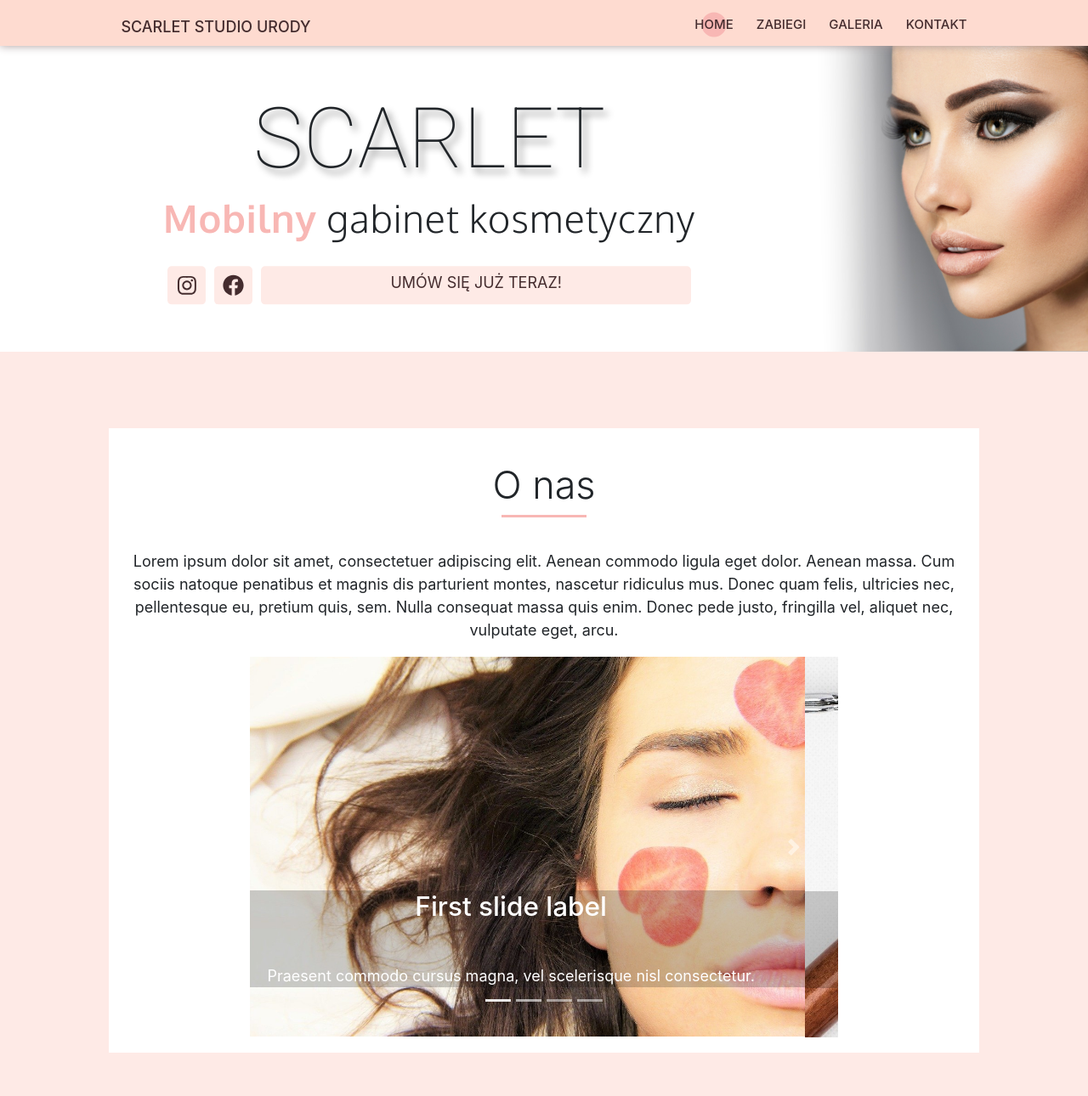
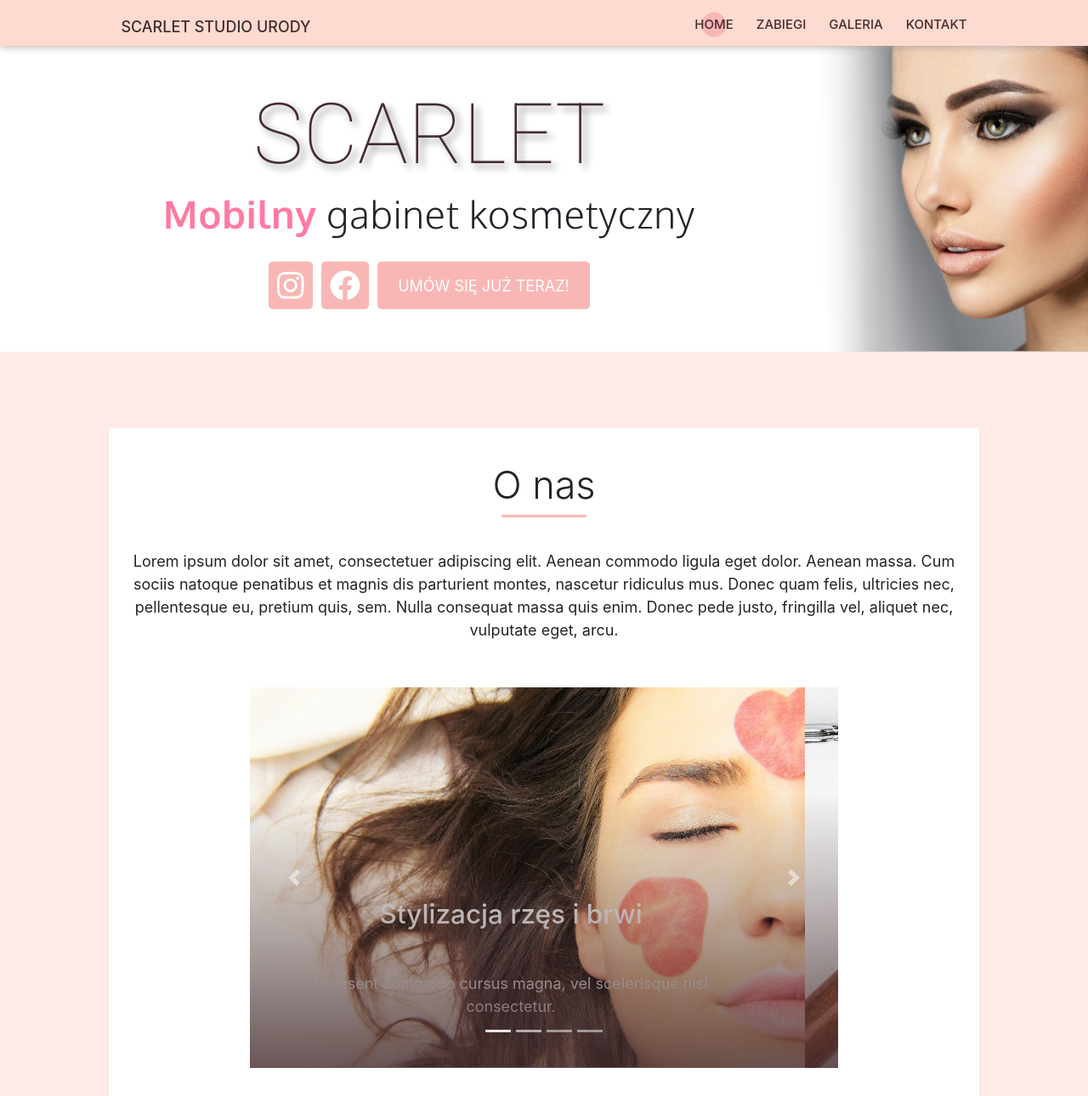
Before and after one commit to majeranek85/scarlet, a Gatsby site: page / in a window 1280 px wide. Shown: the top 1290 px of the page at 85% size. Built offline with nearby package versions, Linux system fonts and the light colour scheme; Gatsby itself is replaced by a stand-in of ours.

Commit message:
Update style

```diff
--- a/src/components/common/button.js
+++ b/src/components/common/button.js
@@ -24,15 +24,14 @@ export default Button;
 const StyledButton = styled.a`
   text-transform: uppercase;
   text-decoration: none;
-  background-color: ${theme.secondary};
-  color: ${theme.text};
-  font-size: 20px;
-  line-height: 20px;
+  background-color: ${theme.coral};
+  color: ${theme.textLight};
+  font-size: 1rem;
   padding: 7px;
   margin: 3px;
-  width: 34px;
-  height: 34px;
-  text-align: center;
+  display: flex;
+  justify-content: center;
+  align-items: center;
   border-radius: 5px;
 
 
@@ -47,16 +46,15 @@ const StyledButton = styled.a`
   }
 
   :hover {
-    color: #fff;
+    color: ${theme.coral};
     transition: all 0.5s;
-    background: ${theme.text};
+    background: ${theme.textLight};
+    border: 2px solid ${theme.coral};
   }
 
   @media ${breakpoints.md} {
-    font-size: 25px;
+    font-size: 2rem;
     padding: 10px;
     margin: 5px;
-    width: 45px;
-    height: 45px;
   }
 `;
--- a/src/components/common/heroAnimatedText.js
+++ b/src/components/common/heroAnimatedText.js
@@ -24,6 +24,7 @@ const StyledWrapper = styled.div`
   h1 {
     font-size: 2.5rem;
     font-family: 'roboto';
+    color: ${theme.text};
     text-shadow: 0.3rem 0.3rem 0.5rem gray;
     text-transform: uppercase;
     font-weight:100;
@@ -39,7 +40,7 @@ const StyledWrapper = styled.div`
     font-weight: 400;
 
     span {
-      color: ${theme.coral};
+      color: ${theme.header};
       font-weight: 700;
     }
   }
--- a/src/components/features/slider.js
+++ b/src/components/features/slider.js
@@ -4,6 +4,7 @@ import Img from 'gatsby-image';
 import styled from 'styled-components';
 import { Carousel } from 'react-bootstrap';
 import 'bootstrap/dist/css/bootstrap.min.css';
+import { theme } from '../../utils/theme';
 
 const Slider = () => {
   const data = useStaticQuery(graphql`
@@ -39,51 +40,45 @@ const Slider = () => {
     }
   `);
 
-  const style = {
-    width: '100%',
-    right: 0,
-    left: 0,
-  };
-
   return (
-    <Carousel>
+    <StyledCarousel>
       <Carousel.Item>
-        <Img fluid={data.slide1.childImageSharp.fluid} alt='1' />
-        <Carousel.Caption style={style}>
-          <StyledCap>
-            <h3>First slide label</h3>
+        <Img loading='lazy' fluid={data.slide1.childImageSharp.fluid} alt='1' />
+        <Carousel.Caption>
+          <div>
+            <h3>Stylizacja rzęs i brwi</h3>
             <p>Praesent commodo cursus magna, vel scelerisque nisl consectetur.</p>
-          </StyledCap>
+          </div>
         </Carousel.Caption>
       </Carousel.Item>
       <Carousel.Item>
-        <Img fluid={data.slide2.childImageSharp.fluid} alt='2' />
-        <Carousel.Caption style={style}>
-          <StyledCap>
-            <h3>First slide label</h3>
+        <Img loading='lazy' fluid={data.slide2.childImageSharp.fluid} alt='2' />
+        <Carousel.Caption>
+          <div>
+            <h3>Zabiegi pielęgnacyjne</h3>
             <p>Praesent commodo cursus magna, vel scelerisque nisl consectetur.</p>
-          </StyledCap>
+          </div>
         </Carousel.Caption>
       </Carousel.Item>
       <Carousel.Item>
-        <Img fluid={data.slide3.childImageSharp.fluid} alt='3' />
-        <Carousel.Caption style={style}>
-          <StyledCap>
-            <h3>First slide label</h3>
+        <Img loading='lazy' fluid={data.slide3.childImageSharp.fluid} alt='3' />
+        <Carousel.Caption>
+          <div>
+            <h3>Zabiegi oczyszczające i złuszczające</h3>
             <p>Praesent commodo cursus magna, vel scelerisque nisl consectetur.</p>
-          </StyledCap>
+          </div>
         </Carousel.Caption>
       </Carousel.Item>
       <Carousel.Item>
-        <Img fluid={data.slide4.childImageSharp.fluid} alt='4' />
-        <Carousel.Caption style={style}>
-          <StyledCap>
-            <h3>First slide label</h3>
+        <Img loading='lazy' fluid={data.slide4.childImageSharp.fluid} alt='4' />
+        <Carousel.Caption>
+          <div>
+            <h3>Kosmetologia estetyczna</h3>
             <p>Praesent commodo cursus magna, vel scelerisque nisl consectetur.</p>
-          </StyledCap>
+          </div>
         </Carousel.Caption>
       </Carousel.Item>
-    </Carousel>
+    </StyledCarousel>
   );
 };
 
@@ -91,6 +86,16 @@ export default Slider;
 
 // Style
 
-const StyledCap = styled.div`
-  background: rgba(0, 0, 0, 0.2);
+const StyledCarousel = styled(Carousel)`
+  margin: 3rem auto;
+  .carousel-inner::after {
+    position: absolute;
+    content:'';
+    bottom: 0;
+    left: 0;
+    width: 100%;
+    height: 80%;
+    background: ${theme.text};
+    background: linear-gradient(180deg, rgba(68,44,46,0) 10%, rgba(68,44,46,0.8) 100%);
+  }
 `;
--- a/src/components/layout/layout.css
+++ b/src/components/layout/layout.css
@@ -9,7 +9,7 @@ body {
   margin: 0;
   -webkit-font-smoothing: antialiased;
   -moz-osx-font-smoothing: grayscale;
-  color: hsla(0, 0%, 0%, 0.8);
+  color: #442c2e;
   font-family: "Rubik";
   font-weight: normal;
   word-wrap: break-word;
--- a/src/components/sections/hero.js
+++ b/src/components/sections/hero.js
@@ -70,8 +70,12 @@ const StyledContainer = styled.section`
       justify-content: center;
       flex-wrap: wrap;
 
+      a {
+        flex: 0 1 45px;
+      }
+
       .callToAction {
-        flex: 1 0 200px;
+        flex: 0 0 250px;
         text-decoration: none;
         display: flex;
         font-size: 1rem;
@@ -88,9 +92,6 @@ const StyledContainer = styled.section`
 
     .text-wrapper {
       left: 15%;
-
-      .callToAction {
-      }
     }
   }
 `;
--- a/src/utils/theme.js
+++ b/src/utils/theme.js
@@ -4,7 +4,7 @@ export const theme = {
   coral: '#f8b7b4',
   text: '#442c2e',
   textLight: '#fff',
-  header: '#cd5b45',
+  header: '#FF7AA1',
   primaryOpacity: 'rgb(254, 219, 208, 0.5)',
   coralOpacity: 'rgb(248, 183, 180, 0.5)'
 };
```
Also changed, not shown: src/components/features/desktopCategories.js (+20 -1 lines).
